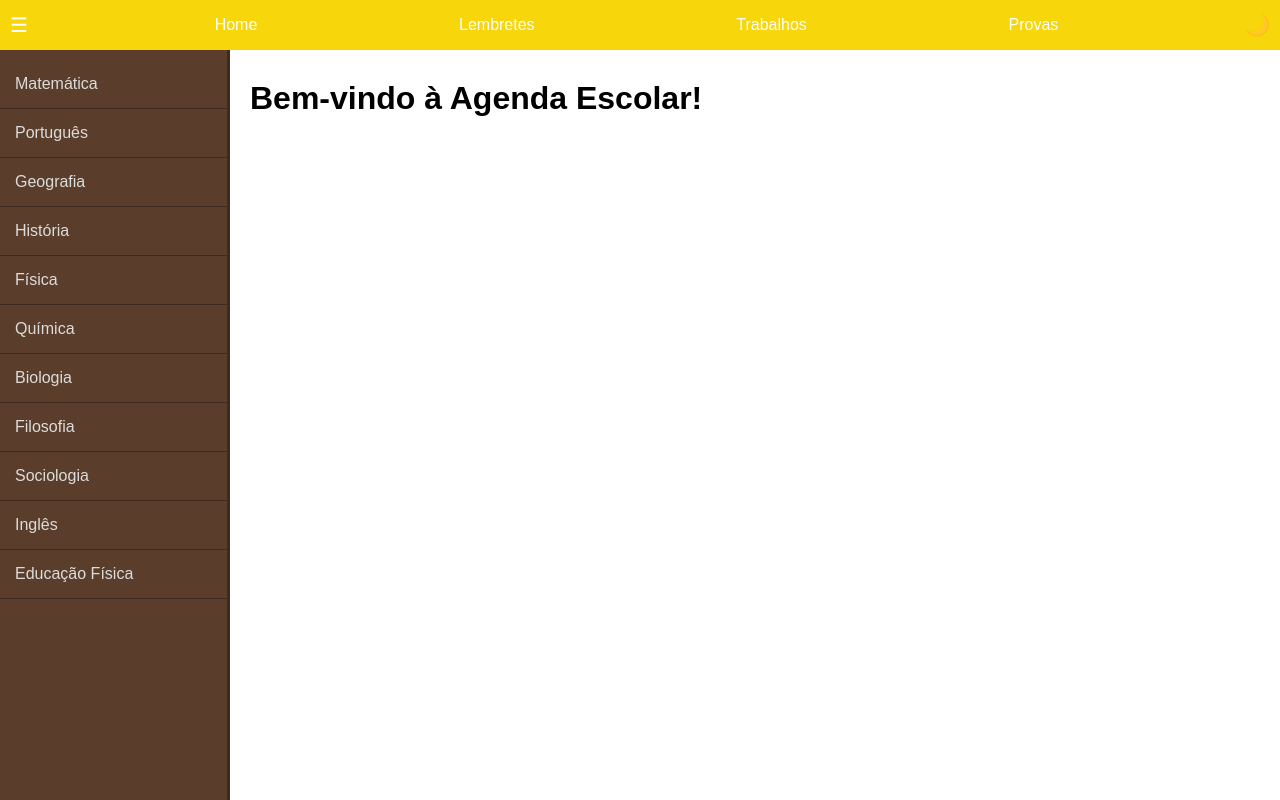
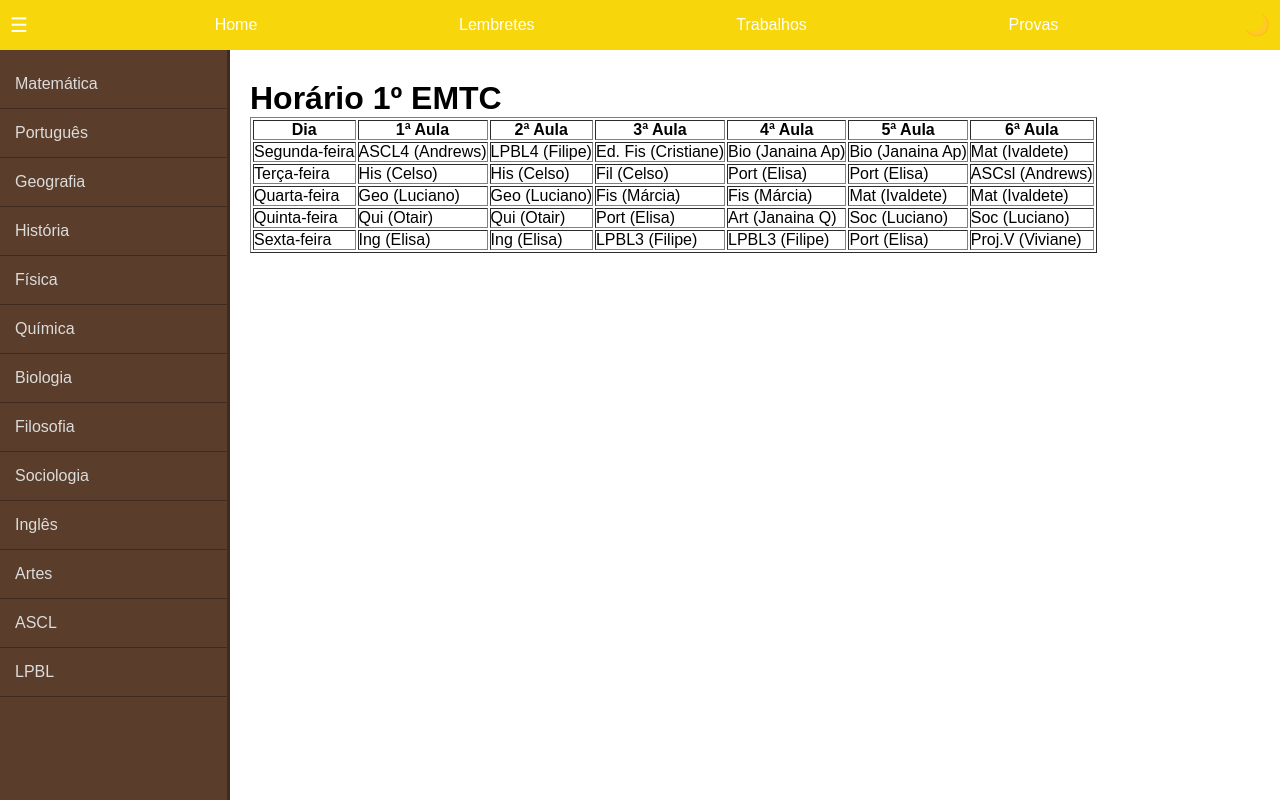
Before and after one commit to PietroRosarioSilva/Agenda-Escolar, a website: page index.html in a window 1280 px wide. Both pictures are taken after a click on the link "Home". Drawn offline with Linux system fonts and the light colour scheme.

Commit message:
SIMMMM DMS

```diff
--- a/index.html
+++ b/index.html
@@ -29,7 +29,9 @@
       <li><a href="#" id="filosofia">Filosofia</a></li>
       <li><a href="#" id="sociologia">Sociologia</a></li>
       <li><a href="#" id="ingles">Inglês</a></li>
-      <li><a href="#" id="educacao">Educação Física</a></li>
+      <li><a href="#" id="artes">Artes</a></li>
+      <li><a href="#" id="ascl">ASCL</a></li>
+      <li><a href="#" id="lpbl">LPBL</a></li>
     </ul>
   </div>
 
--- a/script.js
+++ b/script.js
@@ -12,9 +12,71 @@ const contentText = document.getElementById("content-text");
 
 // Botões de navegação principais
 homeBtn.addEventListener("click", () => {
-  contentTitle.textContent = "Bem-vindo à Agenda Escolar!";
-  contentText.innerHTML = "<p> </p>";
+  contentTitle.textContent = "Horário 1º EMTC";
+  contentText.innerHTML = `
+    <table border="1">
+        <thead>
+            <tr>
+                <th>Dia</th>
+                <th>1ª Aula</th>
+                <th>2ª Aula</th>
+                <th>3ª Aula</th>
+                <th>4ª Aula</th>
+                <th>5ª Aula</th>
+                <th>6ª Aula</th>
+            </tr>
+        </thead>
+        <tbody>
+            <tr>
+                <td>Segunda-feira</td>
+                <td>ASCL4 (Andrews)</td>
+                <td>LPBL4 (Filipe)</td>
+                <td>Ed. Fis (Cristiane)</td>
+                <td>Bio (Janaina Ap)</td>
+                <td>Bio (Janaina Ap)</td>
+                <td>Mat (Ivaldete)</td>
+            </tr>
+            <tr>
+                <td>Terça-feira</td>
+                <td>His (Celso)</td>
+                <td>His (Celso)</td>
+                <td>Fil (Celso)</td>
+                <td>Port (Elisa)</td>
+                <td>Port (Elisa)</td>
+                <td>ASCsl (Andrews)</td>
+            </tr>
+            <tr>
+                <td>Quarta-feira</td>
+                <td>Geo (Luciano)</td>
+                <td>Geo (Luciano)</td>
+                <td>Fis (Márcia)</td>
+                <td>Fis (Márcia)</td>
+                <td>Mat (Ivaldete)</td>
+                <td>Mat (Ivaldete)</td>
+            </tr>
+            <tr>
+                <td>Quinta-feira</td>
+                <td>Qui (Otair)</td>
+                <td>Qui (Otair)</td>
+                <td>Port (Elisa)</td>
+                <td> Art (Janaina Q)</td>
+                <td>Soc (Luciano)</td>
+                <td>Soc (Luciano)</td>
+            </tr>
+            <tr>
+                <td>Sexta-feira</td>
+                <td>Ing (Elisa)</td>
+                <td>Ing (Elisa)</td>
+                <td>LPBL3 (Filipe)</td>
+                <td>LPBL3 (Filipe)</td>
+                <td>Port (Elisa)</td>
+                <td>Proj.V (Viviane)</td>
+            </tr>
+        </tbody>
+    </table>
+  `;
 });
+
 
 lembretesBtn.addEventListener("click", () => {
   contentTitle.textContent = "Lembretes";
@@ -22,16 +84,48 @@ lembretesBtn.addEventListener("click", () => {
 });
 
 trabalhosBtn.addEventListener("click", () => {
+
   contentTitle.textContent = "Trabalhos";
-  contentText.innerHTML = "<p></p>";
+  contentText.innerHTML = `
+    <p><strong>Trabalho Bimestral História do 1º ano médio:</strong> Unidade 4 do caderno 1 - Oriente Médio: Império Bizantino (Pg 51 a 53).</p>
+    <p>Deve conter Capa com nome, sobrenome, número, série, sala e o tema do trabalho.</p>
+    <p><strong>Conteúdo:</strong> Abordar todos os tópicos da apostila e dissertá-los. Caso queira adicionar mais conteúdo, faça uma bibliografia.</p>
+    <p>Pode ser digitado ou manuscrito.</p>
+    <p><strong>ENTREGAR DIA:</strong> 18/03/25</p>
+
+    <hr> <!-- Linha para separar os trabalhos -->
+
+    <p><strong>Trabalho Bimestral Filosofia do 1º ano médio:</strong> Unidade 2 do caderno 1 - Diálogos entre mito, Arte e Filosofia (Pg 21 a 35).</p>
+    <p>Deve conter Capa com nome, sobrenome, número, série, sala e o tema do trabalho.</p>
+    <p><strong>Conteúdo:</strong> Abordar todos os tópicos da apostila e dissertá-los. Caso queira adicionar mais conteúdo, faça uma bibliografia.</p>
+    <p>Pode ser digitado ou manuscrito.</p>
+    <p><strong>ENTREGAR DIA:</strong> 18/03/25</p>
+  `;
 });
+
 
 provasBtn.addEventListener("click", () => {
   contentTitle.textContent = "Provas";
-  contentText.innerHTML = "<p></p>";
+
+  contentText.innerHTML = `
+    <h2>Prova de Matemática</h2>
+    <p><strong>Data:</strong> 17/02/2025</p>
+    <p><strong>Tópicos a serem estudados:</strong></p>
+    <ul>
+      <li>Equação do 2º grau - <a href="https://www.youtube.com/watch?v=HCylt5HtFMs" target="_blank">Vídeo explicativo</a></li>
+      <li>MMC (Mínimo Múltiplo Comum) - <a href="https://www.youtube.com/watch?v=Ao7Sz3gdmNY" target="_blank">Vídeo explicativo</a></li>
+      <li>Notação científica - <a href="https://www.youtube.com/watch?v=MLBLD38UP_0" target="_blank">Vídeo explicativo</a></li>
+      <li>MDC (Máximo Divisor Comum) - <a href="https://www.youtube.com/watch?v=La_EvMyv1lQ" target="_blank">Vídeo explicativo</a></li>
+      <li>Expressões numéricas - <a href="https://www.youtube.com/watch?v=qPp4dbLSva0" target="_blank">Vídeo explicativo</a></li>
+      <li>Sistemas lineares - <a href="https://www.youtube.com/watch?v=7CvjlSivFlQ" target="_blank">Vídeo explicativo</a></li>
+    </ul>
+    <p>Durante a prova, você pode usar um papel com os exemplos que a professora passou no quadro e calculadora.</p>
+  `;
 });
 
+
 // Botões das matérias
+
 document.getElementById("matematica").addEventListener("click", () => {
   contentTitle.textContent = "Matemática";
   contentText.innerHTML = "<p></p>";
@@ -64,8 +158,9 @@ document.getElementById("quimica").addEventListener("click", () => {
 
 document.getElementById("biologia").addEventListener("click", () => {
   contentTitle.textContent = "Biologia";
-  contentText.innerHTML = "<p</p>";
+  contentText.innerHTML = "<p></p>";
 });
+
 
 document.getElementById("filosofia").addEventListener("click", () => {
   contentTitle.textContent = "Filosofia";
@@ -82,10 +177,38 @@ document.getElementById("ingles").addEventListener("click", () => {
   contentText.innerHTML = "<p></p>";
 });
 
-document.getElementById("educacao").addEventListener("click", () => {
-  contentTitle.textContent = "Educação Física";
+document.getElementById("artes").addEventListener("click", () => {
+  contentTitle.textContent = "Artes";
+  contentText.innerHTML = `
+    <div class="conteudo-aula">
+        <h2>Aula 1 – 10/02 a 14/02</h2>
+        <p><strong>Prof° Janaina Queiroz - Arte</strong></p>
+        <h3>Arte, Poder e Identidade</h3>
+
+        <p><strong>Assista:</strong> <a href="https://www.youtube.com/watch?v=AIhxNGIoH0A" target="_blank">Clique aqui para assistir</a></p>
+
+        <h3>Atividade</h3>
+        <p><strong>Responda as questões abaixo, no caderno de arte.</strong></p>
+
+        <!-- Botão para download do PDF -->
+        <a href="Aula_Arte.pdf" download class="download-btn">📄 Baixar PDF da Aula</a>
+    </div>
+  `;
+});
+
+
+document.getElementById("ascl").addEventListener("click", () => {
+  contentTitle.textContent = "ASCL";
   contentText.innerHTML = "<p></p>"
 });
+
+
+document.getElementById("lpbl").addEventListener("click", () => {
+  contentTitle.textContent = "LPBL";
+  contentText.innerHTML = "<p></p>"
+});
+
+
 
 // Alternar tema
 toggleThemeBtn.addEventListener("click", () => {
```
